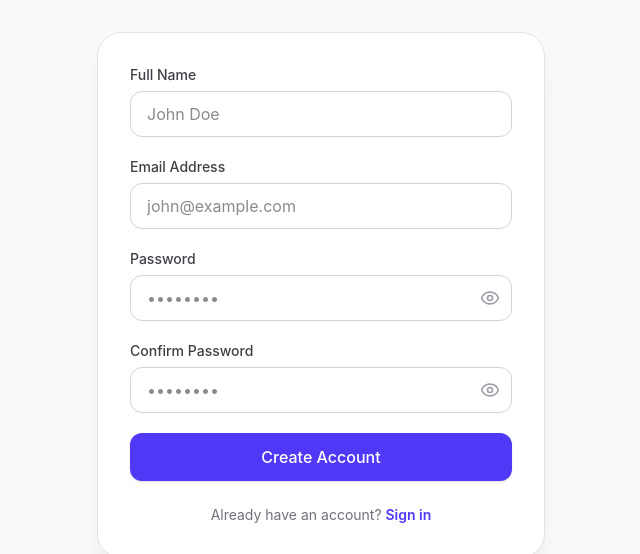
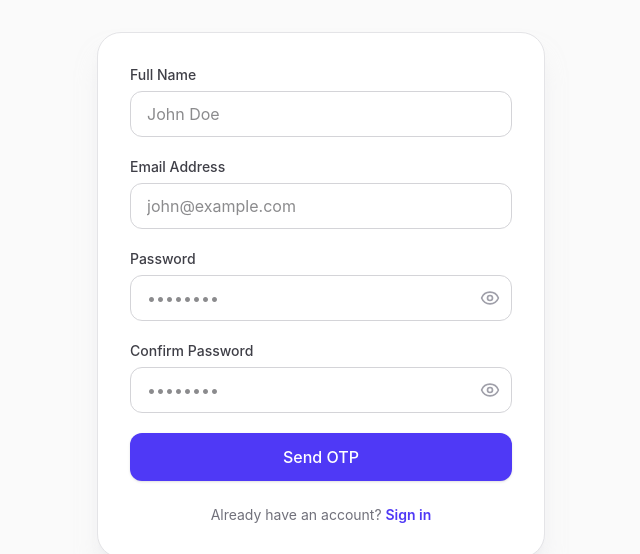
Before and after one commit to Priyanshughost/Agentic_system, a React app: page /register in a window 1280 px wide. Shown: the part 176-730 px from the top of the page, without its empty margins (319-959 px from the left). Built offline with nearby package versions, Linux system fonts and the light colour scheme; no server answers; the HTML template or start-up script is replaced by a standard one.

Commit message:
email verification with otp

```diff
--- a/src/features/auth/components/RegisterForm.jsx
+++ b/src/features/auth/components/RegisterForm.jsx
@@ -1,8 +1,9 @@
 import { useState } from "react";
 import { Eye, EyeOff, Loader2, AlertCircle } from "lucide-react";
-import { registerUser } from "../services/authApi";
+import { registerUser, sendOtp } from "../services/authApi";
 import { useNavigate } from "react-router-dom";
 import { useAuthStore } from "../store/authStore";
+import { useEffect } from "react";
 
 // PRO FIX: Defined OUTSIDE the main component.
 // Note: Since both Login and Register use this exact same component,
@@ -66,7 +67,13 @@ export default function RegisterForm() {
         password: "",
         confirmPassword: "",
     });
+    const [otpSent, setOtpSent] =
+        useState(false);
 
+    const [otp, setOtp] =
+        useState("");
+    const [cooldown, setCooldown] =
+        useState(0);
     const [errors, setErrors] = useState({});
     const [isLoading, setIsLoading] = useState(false);
     const [showPassword, setShowPassword] = useState(false);
@@ -100,6 +107,44 @@ export default function RegisterForm() {
         return Object.keys(newErrors).length === 0;
     };
 
+    const handleSendOtp =
+        async () => {
+
+            if (!validateForm())
+                return;
+
+            try {
+
+                setIsLoading(true);
+
+                await sendOtp({
+                    name: form.name,
+                    email: form.email,
+                    password: form.password,
+                });
+
+                setOtpSent(true);
+                setCooldown(60);
+                setErrors({});
+
+            }
+            catch (error) {
+
+                setErrors((prev) => ({
+                    ...prev,
+                    submit:
+                        error?.response?.data?.message ||
+                        "Failed to send OTP",
+                }));
+
+            }
+            finally {
+
+                setIsLoading(false);
+
+            }
+        };
+
     const handleSubmit = async (e) => {
 
         e.preventDefault();
@@ -113,9 +158,8 @@ export default function RegisterForm() {
 
             const authData =
                 await registerUser({
-                    name: form.name,
                     email: form.email,
-                    password: form.password,
+                    otp,
                 });
 
             setAuth(authData);
@@ -140,6 +184,24 @@ export default function RegisterForm() {
         }
     };
 
+    useEffect(() => {
+
+        if (cooldown <= 0)
+            return;
+
+        const timer =
+            setInterval(() => {
+
+                setCooldown(
+                    (prev) => prev - 1
+                );
+
+            }, 1000);
+
+        return () =>
+            clearInterval(timer);
+
+    }, [cooldown]);
     return (
         <form onSubmit={handleSubmit} className="space-y-5" noValidate>
 
@@ -151,6 +213,26 @@ export default function RegisterForm() {
                 </div>
             )}
 
+            {otpSent ? (
+                <InputField
+                    label="OTP"
+                    name="otp"
+                    type="text"
+                    value={otp}
+                    error={errors.otp}
+                    inputMode="numeric"
+                    maxLength={6}
+                    onChange={(e) =>
+                        setOtp(
+                            e.target.value.replace(/\D/g, "")
+                        )
+                    }
+                    disabled={isLoading}
+                    placeholder="123456"
+                />
+            )
+                :
+                <>
                     <InputField
                         label="Full Name"
                         name="name"
@@ -199,21 +281,34 @@ export default function RegisterForm() {
                         // Reusing the same toggle so both fields reveal simultaneously
                         onTogglePassword={() => setShowPassword(!showPassword)}
                     />
+                </>
+            }
 
+            {!otpSent ? (
+                <button
+                    type="button"
+                    onClick={handleSendOtp}
+                    disabled={
+                        isLoading ||
+                        cooldown > 0
+                    }
+                    className="w-full flex items-center justify-center gap-2 rounded-xl bg-indigo-600 hover:bg-indigo-700 active:scale-[0.98] py-3 font-medium text-white transition-all duration-200 shadow-sm disabled:opacity-70 disabled:cursor-not-allowed disabled:active:scale-100"
+                >
+                    {
+                        cooldown > 0
+                            ? `Resend in ${cooldown}s`
+                            : "Send OTP"
+                    }
+                </button>
+            ) : (
                 <button
                     type="submit"
                     disabled={isLoading}
                     className="w-full flex items-center justify-center gap-2 rounded-xl bg-indigo-600 hover:bg-indigo-700 active:scale-[0.98] py-3 font-medium text-white transition-all duration-200 shadow-sm disabled:opacity-70 disabled:cursor-not-allowed disabled:active:scale-100"
                 >
-                {isLoading ? (
-                    <>
-                        <Loader2 className="w-5 h-5 animate-spin" />
-                        Creating account...
-                    </>
-                ) : (
-                    "Create Account"
+                    Verify & Create Account
+                </button>
             )}
-            </button>
         </form>
     );
 }
--- a/src/features/auth/services/authApi.js
+++ b/src/features/auth/services/authApi.js
@@ -75,3 +75,16 @@ export const refreshToken =
 
         return response.data.data;
     };
+
+export const sendOtp = async (
+    payload
+) => {
+
+    const response =
+        await api.post(
+            "/auth/send-otp",
+            payload
+        );
+
+    return response.data.data;
+};
```
Lines whose indentation alone changed are shown as unchanged.
